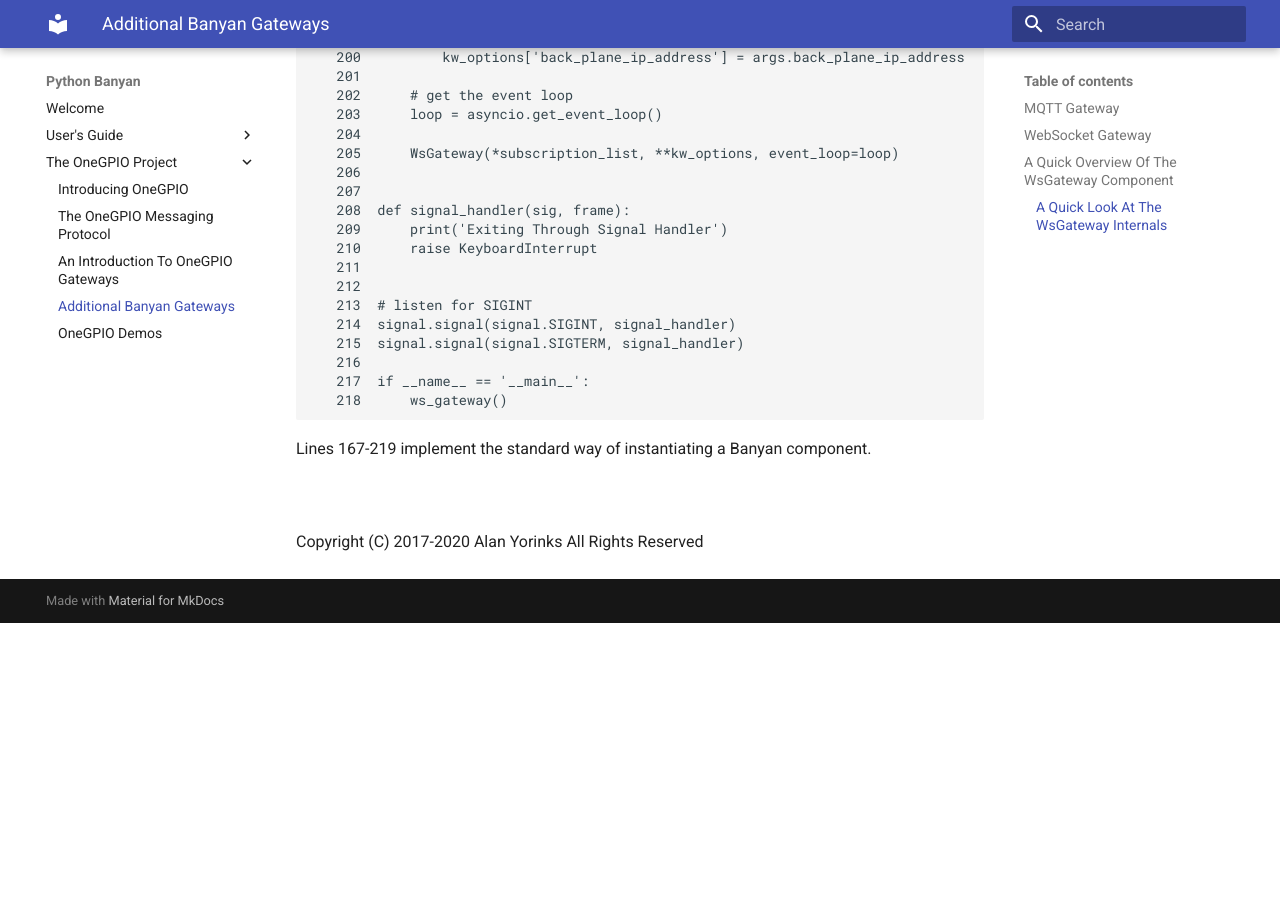
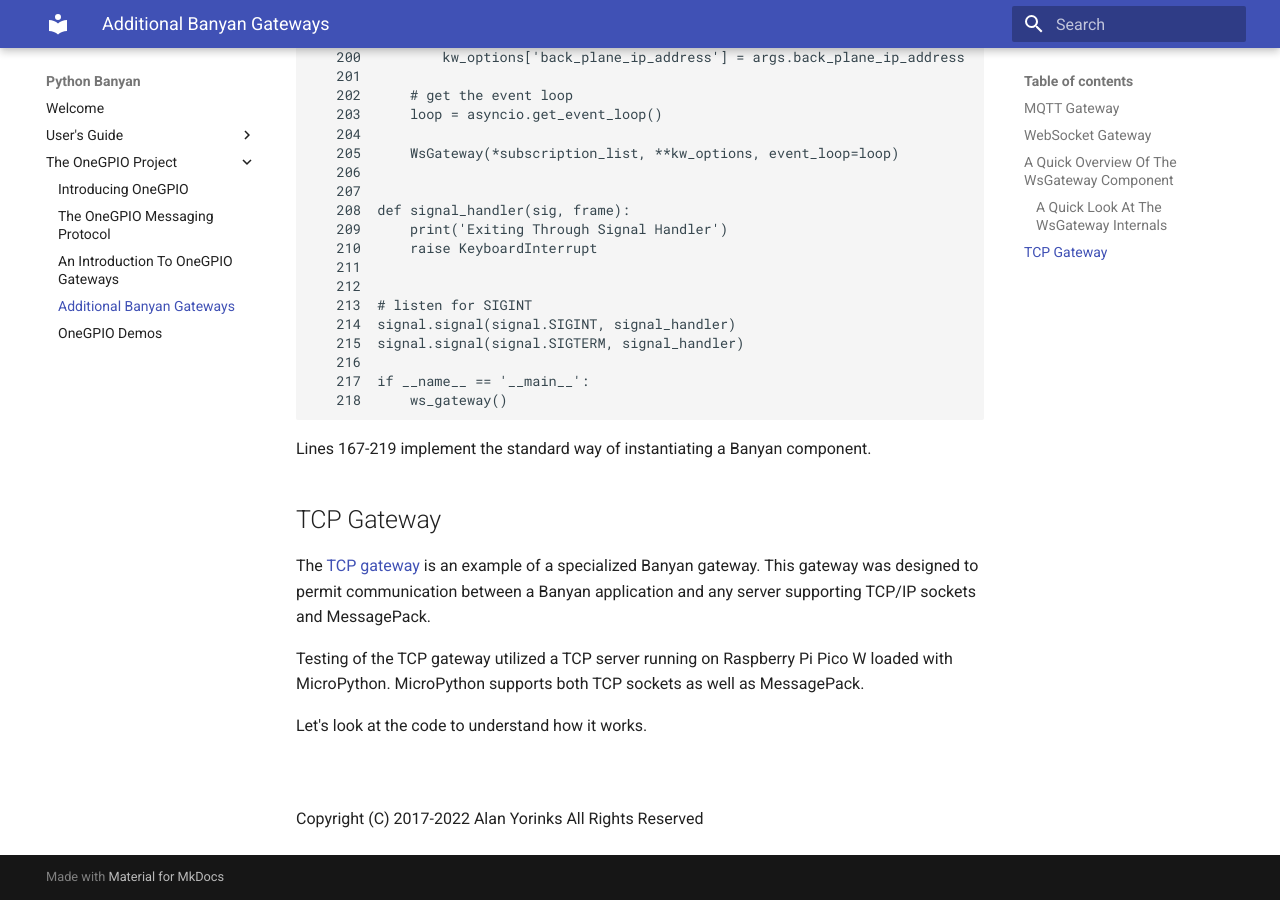
Before and after one commit to MrYsLab/python_banyan, an MkDocs documentation site: the page built from docs/additional_gateways.md, in a window 1280 px wide and 900 px high, scrolled down 5806 px. Built offline with MkDocs 1.6.1 and Material for MkDocs 9.7.7, drawn with Linux system fonts in a browser that asks for light colours; before the commit the page ends 6429 px from its top, so only the background shows below that.

Commit message:
Documenting the TCP gateway

```diff
--- a/docs/additional_gateways.md
+++ b/docs/additional_gateways.md
@@ -312,6 +312,20 @@ to the WebSocket client on line 163.
 Lines 167-219 implement the standard way of instantiating a
 Banyan component.
 
+## TCP Gateway
+The [TCP gateway](https://github.com/MrYsLab/python_banyan/blob/master/python_banyan/utils/tcp_gateway/tcp_gateway.py)
+is an example of a specialized Banyan gateway. This gateway was designed to
+permit communication between a Banyan application and any server
+supporting TCP/IP sockets and MessagePack.
+
+Testing of the TCP gateway utilized a TCP server running on Raspberry Pi
+Pico W loaded with MicroPython. MicroPython supports both TCP sockets as well as
+MessagePack.
+
+Let's look at the code to understand how it works.
+
+
+
 <br>
 <br>
-Copyright (C) 2017-2020 Alan Yorinks All Rights Reserved
+Copyright (C) 2017-2022 Alan Yorinks All Rights Reserved
```
